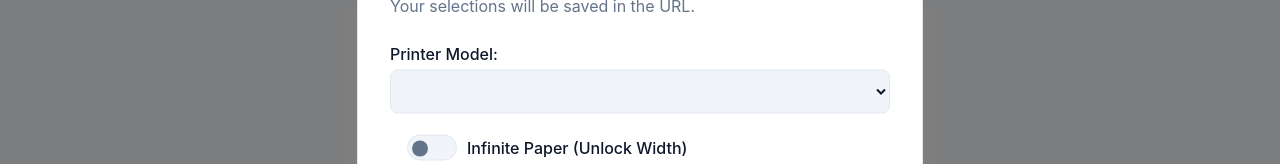
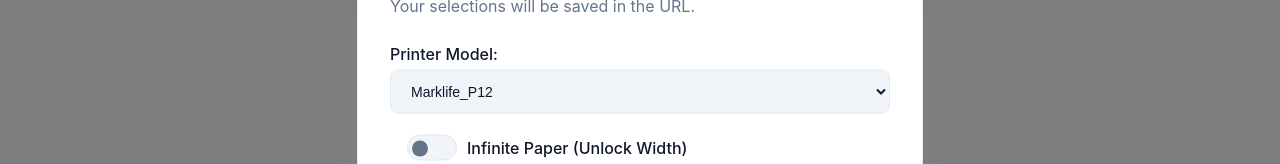
Before and after one commit to josb25/BleWebler, a plain HTML site: page index.html in a window 1280 px wide. Shown: the part 227-391 px from the top of the page. Drawn offline with Linux system fonts and the light colour scheme.

Commit message:
fix for last commit

```diff
--- a/index.html
+++ b/index.html
@@ -226,6 +226,7 @@
 
   <script src="js/printer_base.js" defer></script>
   <script src="js/marklife_p12.js" defer></script>
+  <script src="js/printers_supported.js" defer></script>
   <script src="js/fabric.min.js" defer></script>
   <script src="js/fabric_editor.js" defer></script>
   <script src="js/ui.js" defer></script>
```
Also changed, not shown: README.md.
